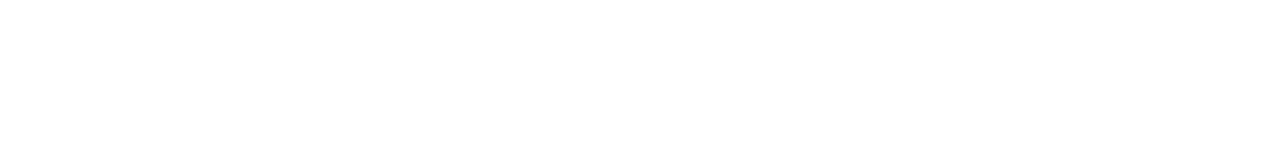
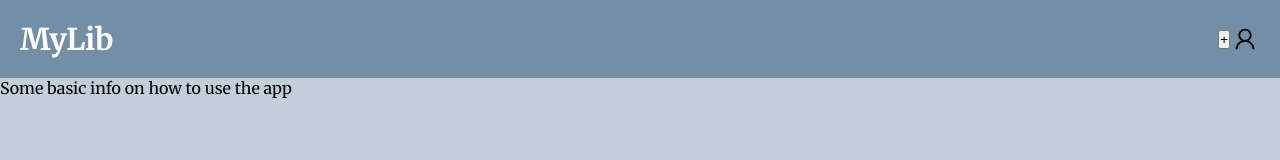
Before and after one commit to daanniill/library, a plain HTML site: page index.html in a window 1280 px wide. Drawn offline with Linux system fonts and the light colour scheme.

Commit message:
working on the header, trying to set up basic boilerplate

```diff
--- a/index.html
+++ b/index.html
@@ -6,8 +6,24 @@
     <title>Library</title>
     <script src="scripts.js" defer></script>
     <link rel="stylesheet" href="styles.css">
+    <link rel="preconnect" href="https://fonts.googleapis.com">
+<link rel="preconnect" href="https://fonts.gstatic.com" crossorigin>
+<link href="https://fonts.googleapis.com/css2?family=Merriweather:ital,opsz,wght@0,18..144,300..900;1,18..144,300..900&family=Montserrat:ital,wght@0,100..900;1,100..900&display=swap" rel="stylesheet">
 </head>
 <body>
+    <header class="header">
+        <div class="logo">MyLib</div>
+        <div class="functions">
+            <button class="add">+</button>
+            <img src="assets/user.png">
+        </div>
+    </header>
+    <main class="main">
+        <div class="intro_info">Some basic info on how to use the app</div>
+        <div class="book_shelf">
+            <div class="book"></div>
+        </div>
+    </main>
 
 </body>
 </html>
--- a/styles.css
+++ b/styles.css
@@ -0,0 +1,56 @@
+:root {
+    --primary-color: #C3CEDA;
+    --secondary-color: #738FA7;
+    --tertiary-color: #0C4160;
+    --quaternary-color: #071330;
+    --text-color: white;
+}
+
+/* GLOBAL RESET / BEST PRACTICE */
+*,
+*::before,
+*::after {
+    box-sizing: border-box; /* padding + border stay inside width/height */
+    margin: 0;
+    padding: 0;
+}
+
+/* BODY */
+body {
+    background-color: var(--primary-color);
+    font-family: "Merriweather", serif;
+    margin: 0;
+    padding: 0;
+    height: 100vh;
+}
+
+/* HEADER */
+
+.header {
+    background-color: var(--secondary-color);
+    padding: 20px;
+    width: 100%;
+    max-width: 100%;
+    display: grid;
+    grid-template-columns: 1fr 1fr;
+    z-index: 1;
+}
+
+.logo {
+    font-size: 30px;
+    font-weight: bold;
+    color: var(--text-color);
+    display: flex;
+    align-items: center;
+}
+
+.functions {
+    display: flex;
+    justify-content: right;
+    align-items: center;
+}
+
+.functions img{
+    height: 30px;
+    width: 30px;
+}
```
Also changed, not shown: assets/user.png (added).
